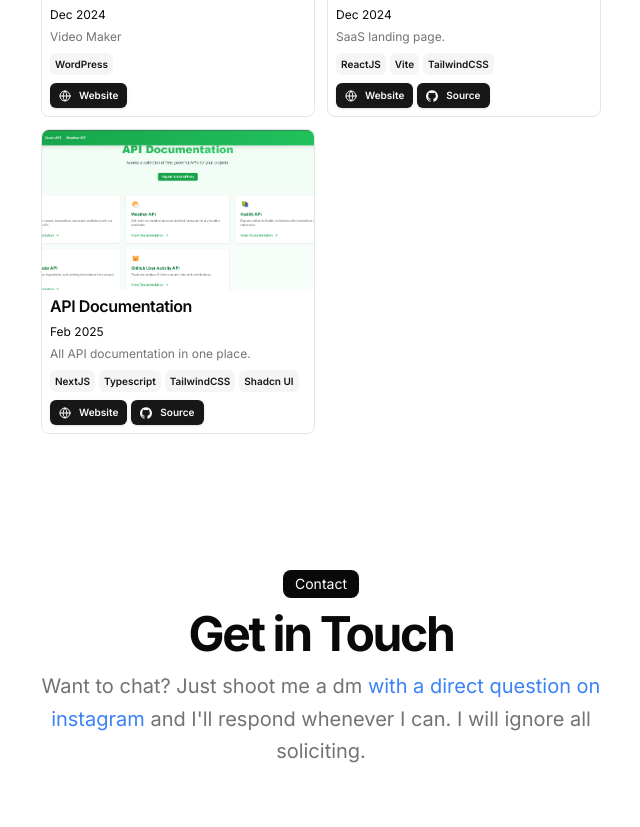
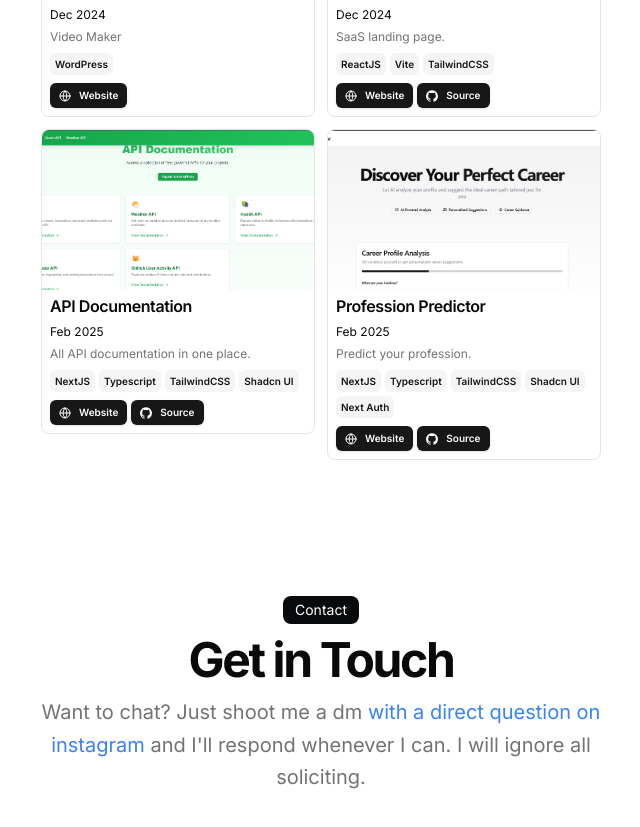
Before and after one commit to 0xshariq/portfolio-website, a Next.js app: page / in a window 1280 px wide. Shown: the part 1760-2587 px from the top of the page, without its empty margins (319-959 px from the left). Built offline with nearby package versions, Linux system fonts and the light colour scheme.

Commit message:
One project added

```diff
--- a/src/data/resume.tsx
+++ b/src/data/resume.tsx
@@ -258,6 +258,35 @@ export const DATA = {
       ],
       image: "/api-docs.png",
       video: "",
+    },
+    {
+      title: "Profession Predictor",
+      href: "https://profession-predictor.vercel.app/",
+      dates: "Feb 2025",
+      active: true,
+      description:
+        "Predict your profession.",
+      technologies: [
+       "NextJS",
+        "Typescript",
+        "TailwindCSS",
+        "Shadcn UI",
+        "Next Auth"
+      ],
+      links: [
+        {
+          type: "Website",
+          href: "https://profession-predictor.vercel.app/",
+          icon: <Icons.globe className="size-3" />,
+        },
+        {
+          type: "Source",
+          href: "https://github.com/0xshariq/Profession-Predictor.git",
+          icon: <Icons.github className="size-3" />,
+        }
+      ],
+      image: "/profession.png",
+      video: "",
     }
   ]
 } as const;
```
Also changed, not shown: public/profession.png (added).
